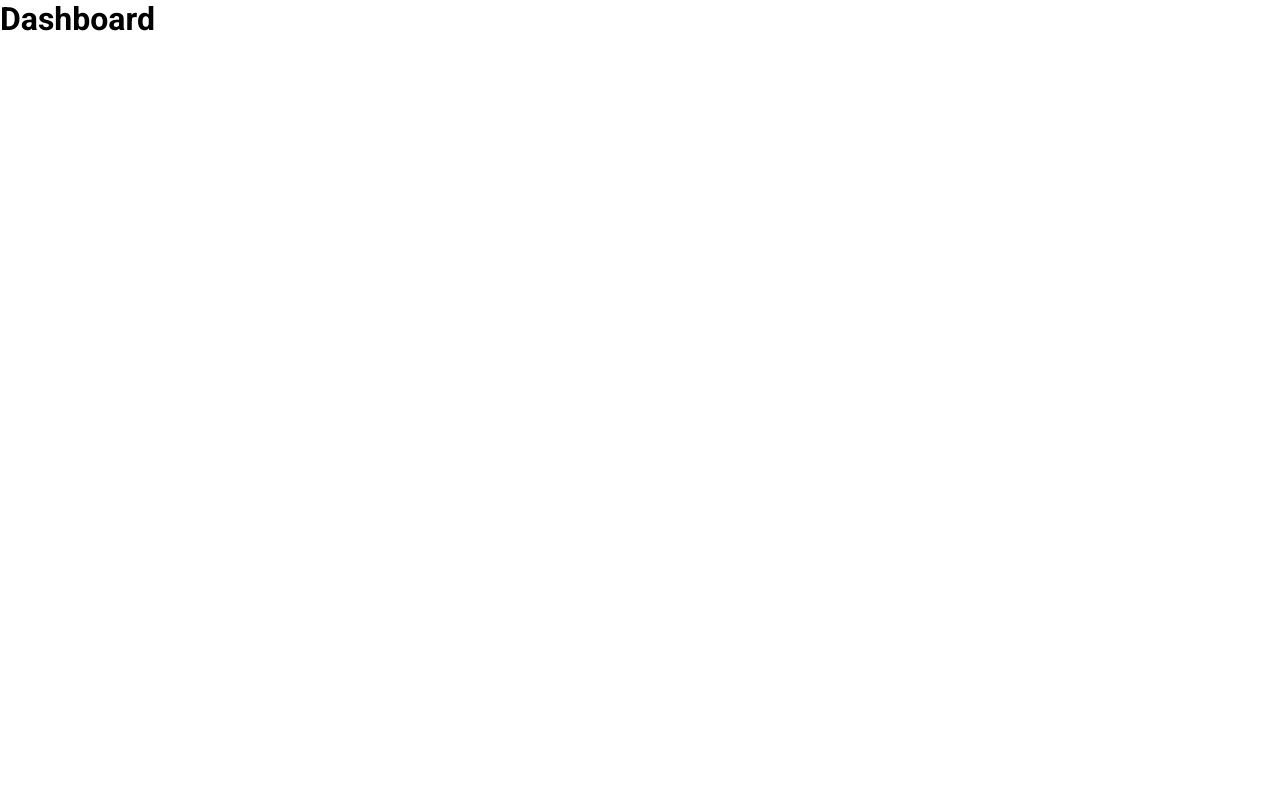
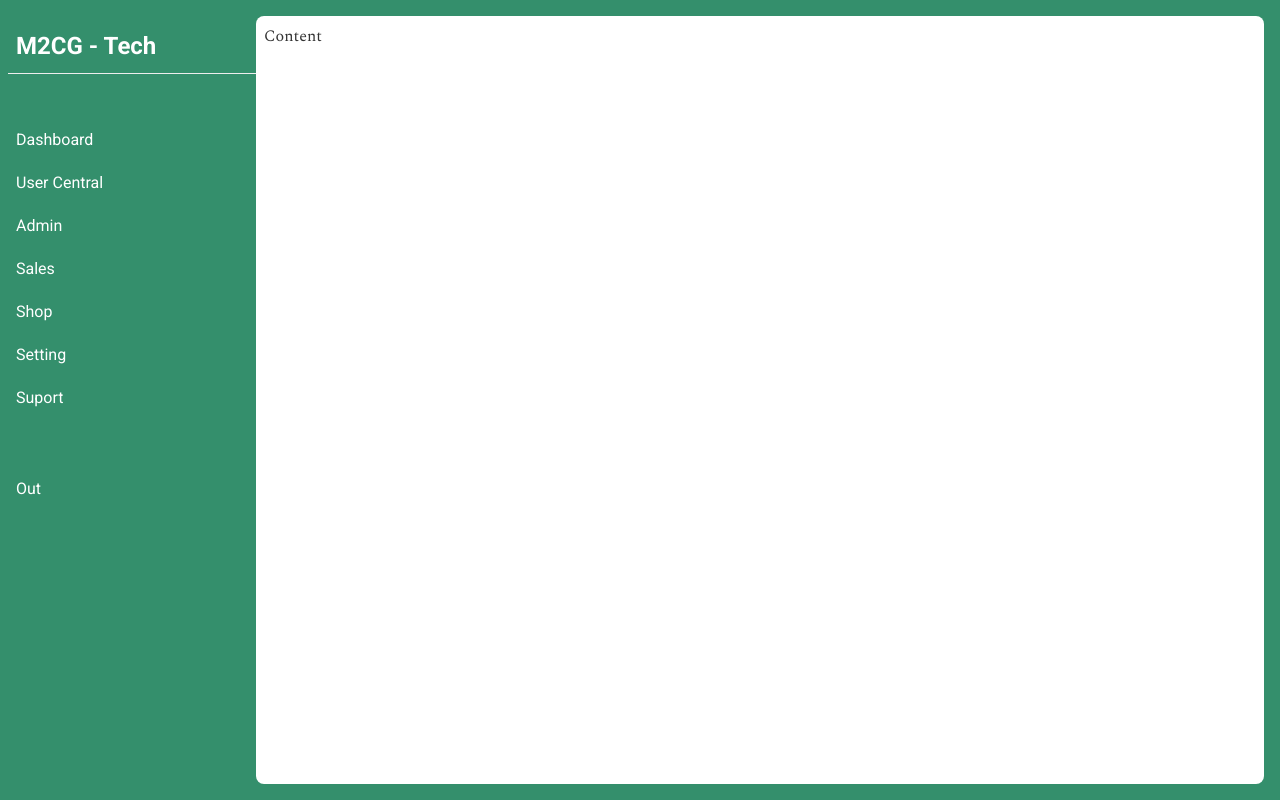
Before and after one commit to MadrugadaGunza/dashboard, a React (Create React App) app: page / in a window 1280 px wide. Built offline with nearby package versions, Linux system fonts and the light colour scheme; the HTML template or start-up script is replaced by a standard one.

Commit message:
feat: add sidebar

```diff
--- a/package.json
+++ b/package.json
@@ -8,6 +8,7 @@
     "@testing-library/user-event": "^13.5.0",
     "react": "^18.3.1",
     "react-dom": "^18.3.1",
+    "react-router-dom": "^6.28.0",
     "react-scripts": "5.0.1",
     "web-vitals": "^2.1.4"
   },
--- a/src/App.js
+++ b/src/App.js
@@ -1,10 +1,14 @@
 import React from 'react'
+import Dashboard from './pages/Dashboard'
+import { BrowserRouter, Route, Routes } from 'react-router-dom'
 
 const App = () => {
   return (
-    <div>
-      <h1>Dashboard</h1>
-    </div>
+    <BrowserRouter>
+      <Routes>
+        <Route path='/' element={<Dashboard />} />
+      </Routes>
+    </BrowserRouter>
   )
 }
 
--- /dev/null
+++ b/src/components/Content.js
@@ -0,0 +1,12 @@
+import styles from './Content.module.css'
+import React from 'react'
+
+const Content = () => {
+    return (
+        <div className={styles.content}>
+            Content
+        </div>
+    )
+}
+
+export default Content
--- /dev/null
+++ b/src/components/Content.module.css
@@ -0,0 +1,7 @@
+.content{
+    background: #fff;
+    color: #333;
+    width: 100%;
+    border-radius: .5rem;
+    padding: .5rem;
+}
--- /dev/null
+++ b/src/components/Sidebar.js
@@ -0,0 +1,27 @@
+import { Link } from 'react-router-dom'
+import styles from './Sidebar.module.css'
+import React from 'react'
+
+const Sidebar = () => {
+    return (
+        <aside className={styles.sidebar}>
+            <nav>
+                <h1><Link>M2CG - Tech</Link></h1>
+
+                <ul>
+                    <li><Link>Dashboard</Link></li>
+                    <li><Link>User Central</Link></li>
+                    <li><Link>Admin</Link></li>
+                    <li><Link>Sales</Link></li>
+                    <li><Link>Shop</Link></li>
+                    <li><Link>Setting</Link></li>
+                    <li><Link>Suport</Link></li>
+                </ul>
+
+                <Link>Out</Link>
+            </nav>
+        </aside>
+    )
+}
+
+export default Sidebar
--- /dev/null
+++ b/src/components/Sidebar.module.css
@@ -0,0 +1,48 @@
+.sidebar {
+    width: 20rem;
+    padding: .5rem 0 .5rem .5rem;
+}
+
+.sidebar nav {
+    display: flex;
+    flex-direction: column;
+    justify-content: space-between;
+}
+
+.sidebar nav h1 {
+    margin-bottom: 3rem;
+    width: 100%;
+    border-bottom: 1px solid #eee;
+    padding-bottom: .3rem;
+}
+
+.sidebar nav h1 a {
+    font-size: 1.5rem;
+
+
+}
+
+.sidebar nav ul{
+    margin-bottom: 3rem;
+}
+
+.sidebar nav ul li{
+    margin-bottom: .5rem;
+    max-width: 100% !important;
+}
+
+.sidebar nav a {
+    display: block;
+    color: #fff;
+    font-family: 'Roboto', sans-serif;
+    width: 100%;
+    padding: .5rem;
+}
+
+.sidebar nav ul a:hover,
+.sidebar nav ul a:focus{
+    background: #fff;
+    color: #333;
+    width: 100%;
+    border-radius: 1rem 0 0 1rem;
+}
--- a/src/index.css
+++ b/src/index.css
@@ -27,3 +27,7 @@ img{
   display: block;
   max-width: 100%;
 }
+
+a{
+  text-decoration: none;
+}
--- /dev/null
+++ b/src/pages/Dashboard.js
@@ -0,0 +1,15 @@
+import styles from './Dashboard.module.css'
+import React from 'react'
+import Sidebar from './../components/Sidebar';
+import Content from './../components/Content';
+
+const Dashboard = () => {
+    return (
+        <section className={styles.dashboard}>
+            <Sidebar />
+            <Content />
+        </section>
+    )
+}
+
+export default Dashboard
--- /dev/null
+++ b/src/pages/Dashboard.module.css
@@ -0,0 +1,6 @@
+.dashboard{
+    background: #348F6C;
+    min-height: 100vh;
+    padding: 1rem 1rem 1rem 0;
+    display: flex;
+}
```
Also changed, not shown: 1 other file (tests, documents, lock files or other folders).
